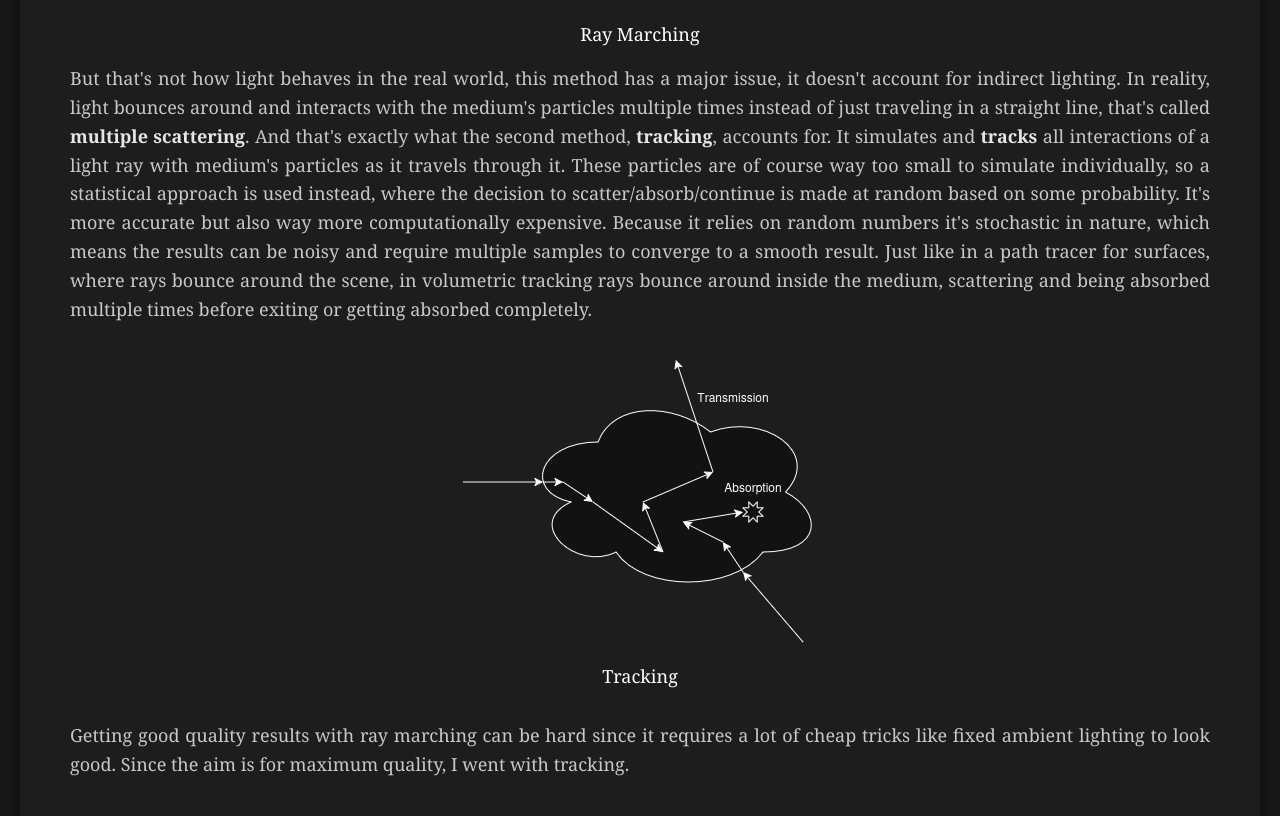
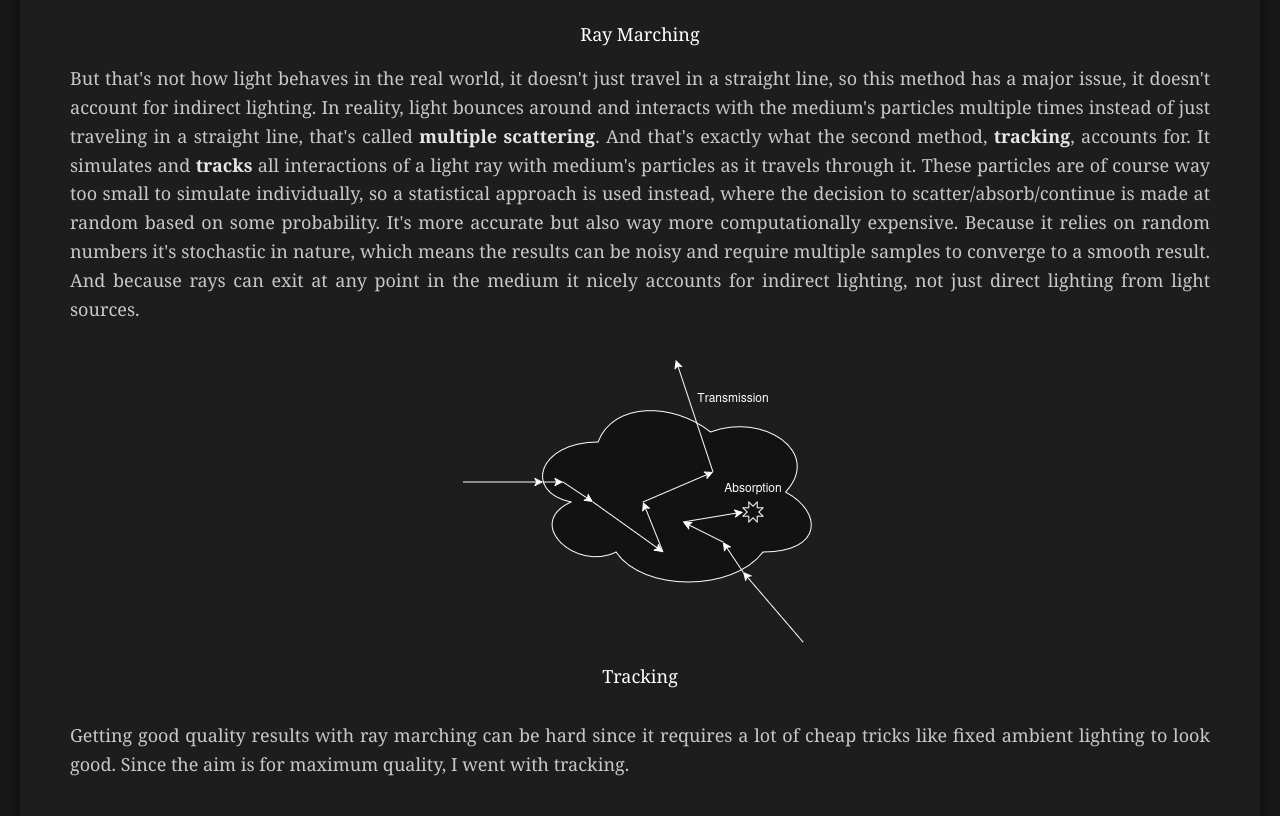
Before and after one commit to Zydak/zydak.github.io, a plain HTML site: page Clouds/index.html in a window 1280 px wide. Shown: the part 2349-3165 px from the top of the page. Drawn offline with nearby package versions, Linux system fonts and the light colour scheme.

Commit message:
forgot to commit

```diff
--- a/Clouds/index.html
+++ b/Clouds/index.html
@@ -69,7 +69,7 @@
                     </div>
                 </p>
                 <p>
-                    But that's not how light behaves in the real world, this method has a major issue, it doesn't account for indirect lighting. In reality, light bounces around and interacts with the medium's particles multiple times instead of just traveling in a straight line, that's called <strong>multiple scattering</strong>. And that's exactly what the second method, <strong>tracking</strong>, accounts for. It simulates and <strong>tracks</strong> all interactions of a light ray with medium's particles as it travels through it. These particles are of course way too small to simulate individually, so a statistical approach is used instead, where the decision to scatter/absorb/continue is made at random based on some probability. It's more accurate but also way more computationally expensive. Because it relies on random numbers it's stochastic in nature, which means the results can be noisy and require multiple samples to converge to a smooth result. Just like in a path tracer for surfaces, where rays bounce around the scene, in volumetric tracking rays bounce around inside the medium, scattering and being absorbed multiple times before exiting or getting absorbed completely.
+                    But that's not how light behaves in the real world, it doesn't just travel in a straight line, so this method has a major issue, it doesn't account for indirect lighting. In reality, light bounces around and interacts with the medium's particles multiple times instead of just traveling in a straight line, that's called <strong>multiple scattering</strong>. And that's exactly what the second method, <strong>tracking</strong>, accounts for. It simulates and <strong>tracks</strong> all interactions of a light ray with medium's particles as it travels through it. These particles are of course way too small to simulate individually, so a statistical approach is used instead, where the decision to scatter/absorb/continue is made at random based on some probability. It's more accurate but also way more computationally expensive. Because it relies on random numbers it's stochastic in nature, which means the results can be noisy and require multiple samples to converge to a smooth result. And because rays can exit at any point in the medium it nicely accounts for indirect lighting, not just direct lighting from light sources.
 
                     <div class="image-comparison">
                         <div class="centered-container column">
```
